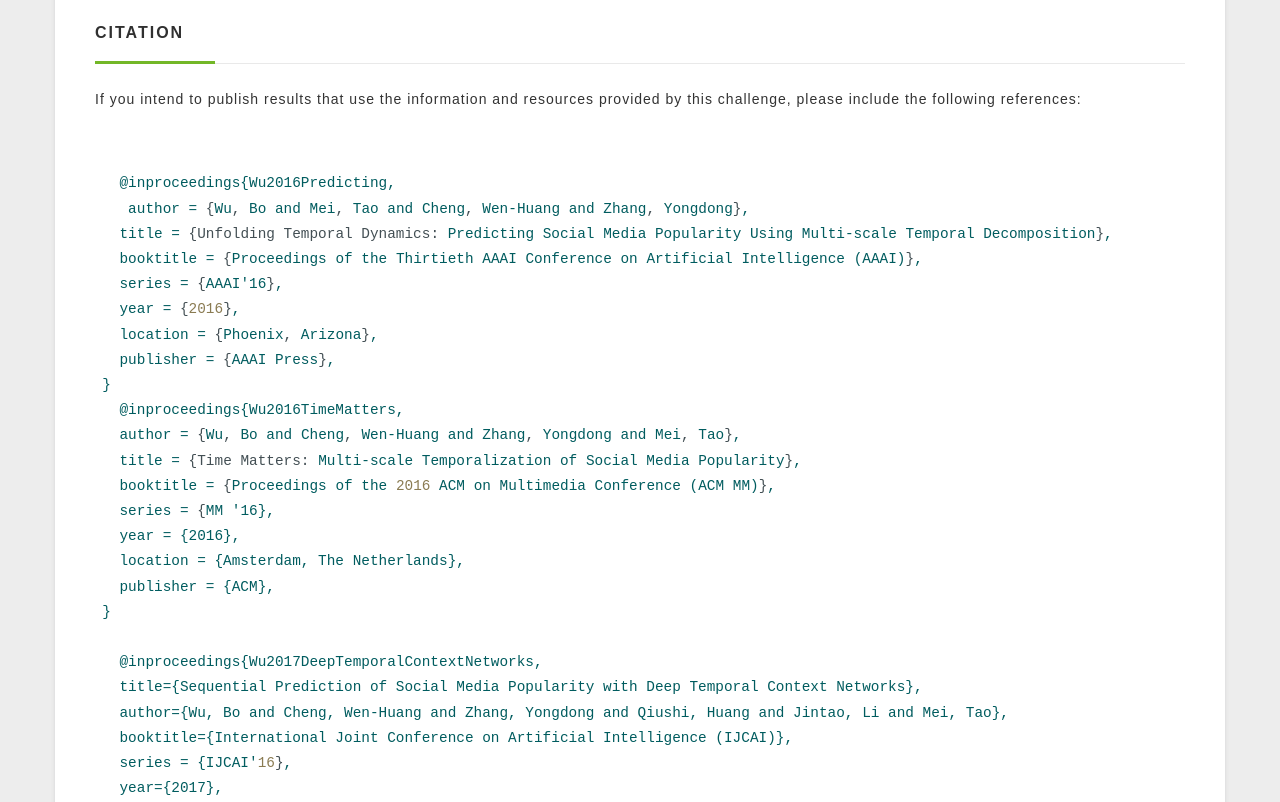
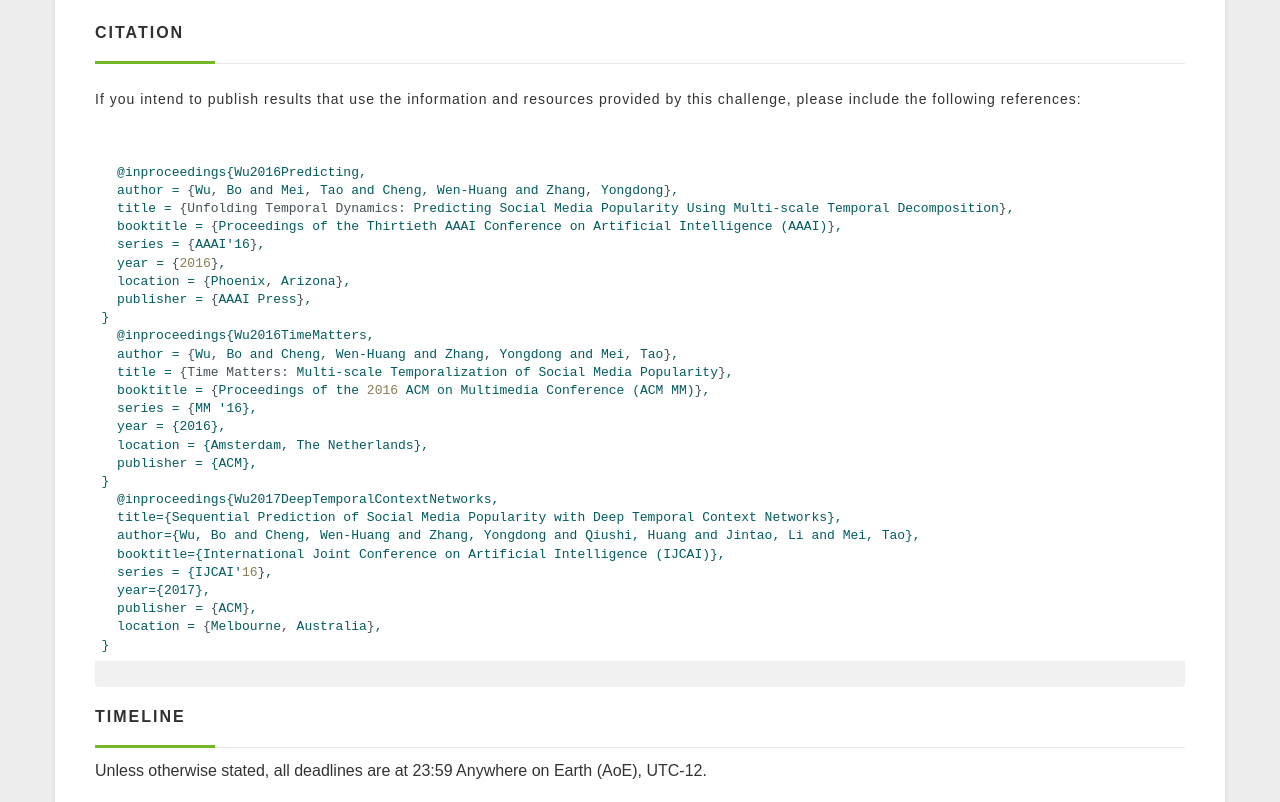
Before and after one commit to social-media-prediction/SMHP_PredictionChallenge, a website: page index.html in a window 1280 px wide. Shown: the part 778-1580 px from the top of the page. Drawn offline with nearby package versions, Linux system fonts and the light colour scheme.

Commit message:
change code style

```diff
--- a/index.html
+++ b/index.html
@@ -12,17 +12,17 @@
   <link rel="stylesheet" href="dist/css/arduino-light.css">
   <style>
     pre {
-      -webkit-overflow-scrolling: touch;
       font-family: "Courier New", monospace;
-      font-size: 0.9em;
+      font-size: 13px;
       margin: 0;
       background-color: #f1f1f1;
+      overflow: hidden;
     }
-    code{
+    pre code{
       display: block;
-      line-height: 1.75em;
-      padding: 1em 1.5em;
-      overflow-x: auto;
+      line-height: 1.4;
+      /*padding: 1em 1.5em;*/
+      /*overflow-x: auto;*/
     }
 
   </style>
@@ -113,7 +113,7 @@
       <pre>
 <code>
   <span class="hljs-keyword">@inproceedings</span>{<span class="hljs-built_in">Wu2016Predicting</span>,
-   author = {<span class="hljs-built_in">Wu, Bo and Mei, Tao and Cheng, Wen-Huang and Zhang, Yongdong</span>},
+  author = {<span class="hljs-built_in">Wu, Bo and Mei, Tao and Cheng, Wen-Huang and Zhang, Yongdong</span>},
   title = {<span class="hljs-built_in">Unfolding Temporal Dynamics: Predicting Social Media Popularity Using Multi-scale Temporal Decomposition</span>},
   booktitle = {<span class="hljs-built_in">Proceedings of the Thirtieth AAAI Conference on Artificial Intelligence (AAAI)</span>},
   series = {<span class="hljs-built_in">AAAI'16</span>},
@@ -130,7 +130,6 @@
   location = {<span class="hljs-built_in">Amsterdam, The Netherlands</span>},
   publisher = {<span class="hljs-built_in">ACM</span>},
 }
-
   <span class="hljs-keyword">@inproceedings</span>{<span class="hljs-built_in">Wu2017DeepTemporalContextNetworks</span>,
   title={<span class="hljs-built_in">Sequential Prediction of Social Media Popularity with Deep Temporal Context Networks</span>},
   author={<span class="hljs-built_in">Wu, Bo and Cheng, Wen-Huang and Zhang, Yongdong and Qiushi, Huang and Jintao, Li and Mei, Tao</span>},
```
